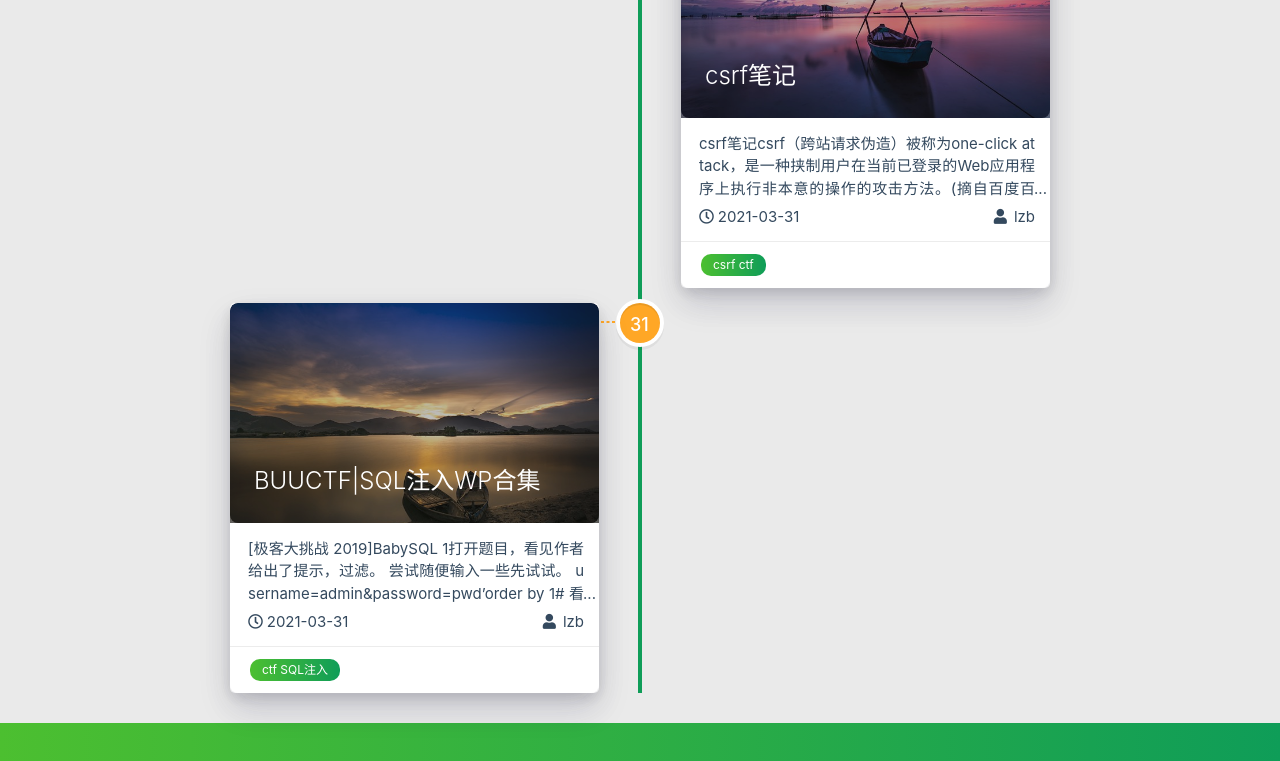
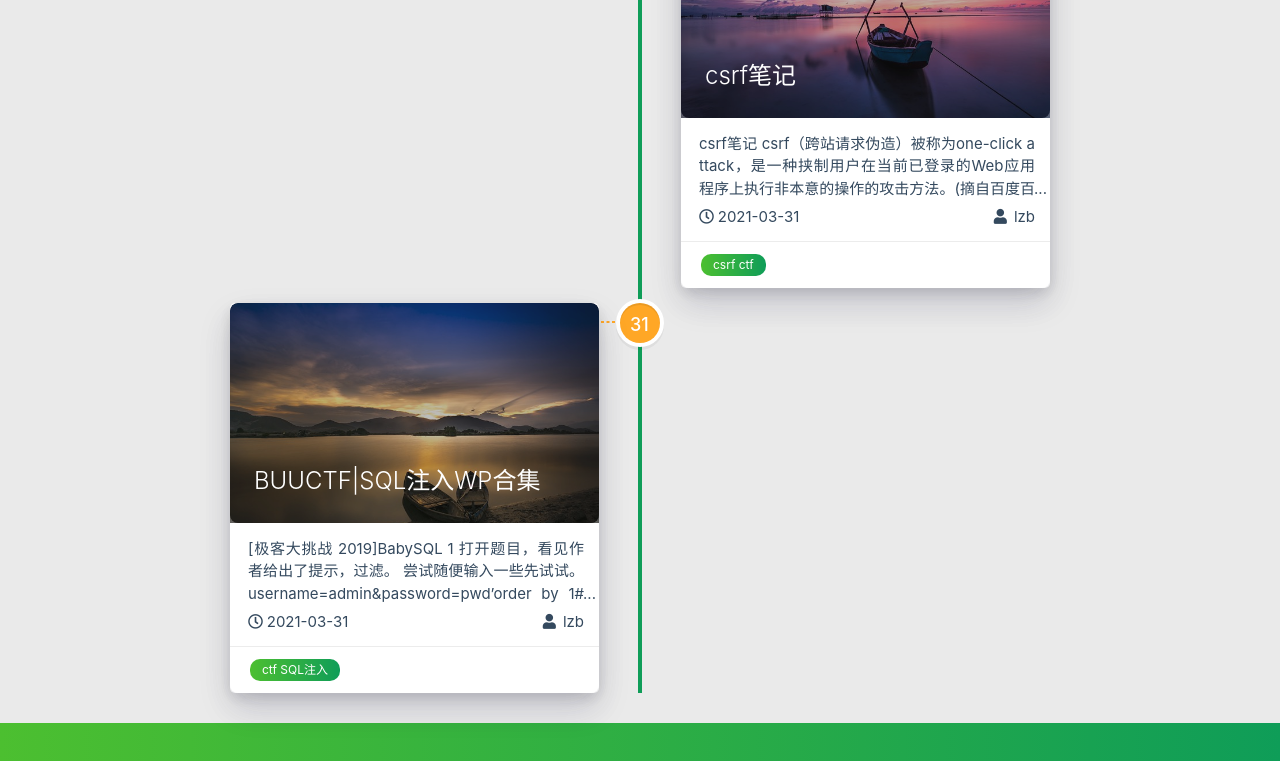
Before and after one commit to lzb1055057377/lzb1055057377.github.io, a plain HTML site: page archives/index.html in a window 1280 px wide. Shown: the part 1500-2261 px from the top of the page. Drawn offline with nearby package versions, Linux system fonts and the light colour scheme; some packages are replaced by stand-ins of ours; no server answers; a script that the page names is missing.

Commit message:
Site updated: 2021-04-05 18:21:06

```diff
--- a/archives/index.html
+++ b/archives/index.html
@@ -540,9 +540,9 @@ SST（服务器模板）用户传入数据，服务器按照既定的模板，
                         <div class="card-content article-content">
                             <div class="summary block-with-text">
 
-                                    csrf笔记csrf（跨站请求伪造）被称为one-click  attack，是一种挟制用户在当前已登录的Web应用程序上执行非本意的操作的攻击方法。(摘自百度百科)
+                                    csrf笔记
 
-
+csrf（跨站请求伪造）被称为one-click  attack，是一种挟制用户在当前已登录的Web应用程序上执行非本意的操作的攻击方法。(摘自百度百科)
 CSRF漏洞产生原因
 要理解csrf的原理，最重要的就是理解sess
 
@@ -599,9 +599,9 @@ CSRF漏洞产生原因
                         <div class="card-content article-content">
                             <div class="summary block-with-text">
 
-                                    [极客大挑战 2019]BabySQL 1打开题目，看见作者给出了提示，过滤。
+                                    [极客大挑战 2019]BabySQL 1
 
-
+打开题目，看见作者给出了提示，过滤。
 
 尝试随便输入一些先试试。
 username=admin&amp;password=pwd’order by 1#
```
Also changed, not shown: 2021/03/31/BUUCTF-SQL注入WP合集/index.html (+4 -4 lines), 2021/03/31/csrf笔记/index.html (+3 -3 lines), 2021/04/05/SSTI模板注入笔记/index.html (+1 -1 lines), archives/2021/03/index.html (+4 -4 lines), archives/2021/index.html (+4 -4 lines), index.html (+2 -2 lines).
